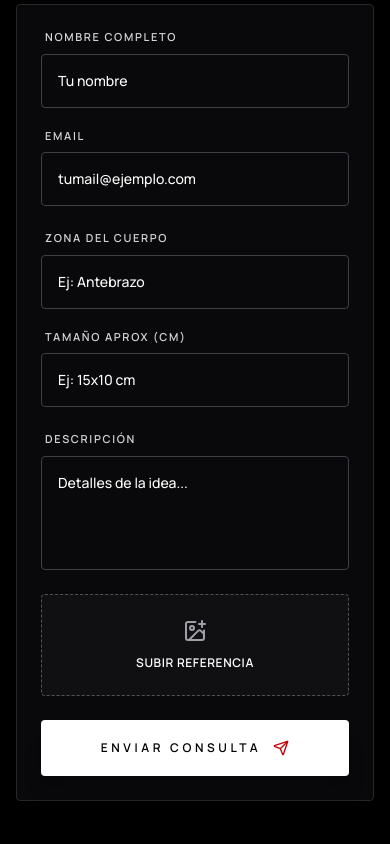
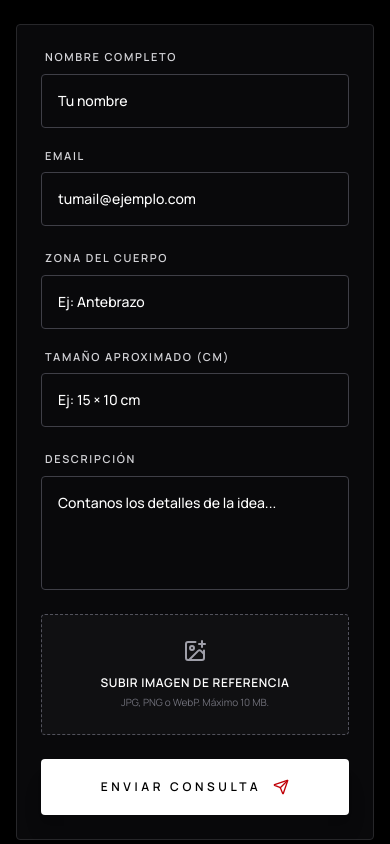
Before and after one commit to MartuGallonetti/LeoAcrataInk, a React (Vite) app: page / in a window 390 px wide. Shown: the part 5500-6344 px from the top of the page. Built offline with nearby package versions, Linux system fonts and the light colour scheme; the HTML template or start-up script is replaced by a standard one.

Commit message:
mejora del formulario

```diff
--- a/src/components/sections/Contact.jsx
+++ b/src/components/sections/Contact.jsx
@@ -1,193 +1,490 @@
-import { useState, useRef } from 'react'
+import { useState } from 'react'
 import { motion, AnimatePresence } from 'framer-motion'
-import { X, Send, CheckCircle2, Loader2, ImagePlus, AlertCircle, Instagram } from 'lucide-react'
+import {
+  X,
+  Send,
+  CheckCircle2,
+  Loader2,
+  ImagePlus,
+  AlertCircle,
+  Instagram,
+} from 'lucide-react'
 import emailjs from '@emailjs/browser'
 
-// ESTILOS
+const MAX_FILE_SIZE = 10 * 1024 * 1024
+const FILE_INPUT_ID = 'file-upload-input'
+
 const inputStyle = {
-  WebkitBoxShadow: "0 0 0px 1000px #09090b inset",
-  WebkitTextFillColor: "white",
-  caretColor: "white"
+  WebkitBoxShadow: '0 0 0px 1000px #09090b inset',
+  WebkitTextFillColor: 'white',
+  caretColor: 'white',
 }
 
-const InputBase = ({ label, ...props }) => (
-  <div className="flex flex-col gap-2 group">
-    <label className="text-[11px] font-black uppercase tracking-[0.15em] text-zinc-300 ml-1">
+const initialForm = {
+  nombre: '',
+  email: '',
+  zona: '',
+  tamano: '',
+  mensaje: '',
+  files: [],
+}
+
+const InputBase = ({ label, id, ...props }) => (
+  <div className="group flex flex-col gap-2">
+    <label
+      htmlFor={id}
+      className="ml-1 text-[11px] font-black uppercase tracking-[0.15em] text-zinc-300"
+    >
       {label}
     </label>
+
     <input
       {...props}
+      id={id}
       style={inputStyle}
-      className="w-full bg-zinc-950 border border-zinc-700 rounded-sm px-4 py-4 text-sm text-white font-medium
-                placeholder:text-zinc-600
-                focus:outline-none focus:border-red-600 focus:ring-1 focus:ring-red-900
-                transition-all appearance-none"
+      className="w-full appearance-none rounded-sm border border-zinc-700 bg-zinc-950 px-4 py-4 text-sm font-medium text-white transition-all placeholder:text-zinc-600 focus:border-red-600 focus:outline-none focus:ring-1 focus:ring-red-900"
     />
   </div>
 )
 
 export default function Contact() {
-  const formRef = useRef()
-  const fileInputId = "file-upload-input"
   const [loading, setLoading] = useState(false)
   const [loadingText, setLoadingText] = useState('')
   const [status, setStatus] = useState(null)
+  const [fileError, setFileError] = useState('')
+  const [form, setForm] = useState(initialForm)
 
-  const [form, setForm] = useState({
-    nombre: '', email: '', zona: '', tamano: '', mensaje: '', files: []
-  })
+  const updateField = (field, value) => {
+    setForm((currentForm) => ({
+      ...currentForm,
+      [field]: value,
+    }))
+  }
 
-  // FOTOS
-  const handleFileChange = (e) => {
-    if (e.target.files && e.target.files.length > 0) {
-      const file = e.target.files[0];
-      if (file.size > 10 * 1024 * 1024) {
-        alert("La foto es muy pesada (Máx 10MB).");
-        return;
-      }
-      setForm(prev => ({ ...prev, files: [file] }));
+  const resetFileInput = () => {
+    const fileInput = document.getElementById(FILE_INPUT_ID)
+
+    if (fileInput) {
+      fileInput.value = ''
     }
   }
 
-  const removeFile = () => {
-    setForm(prev => ({ ...prev, files: [] }));
-    const input = document.getElementById(fileInputId);
-    if (input) input.value = "";
+  const handleFileChange = (event) => {
+    const file = event.target.files?.[0]
+
+    setFileError('')
+
+    if (!file) {
+      return
+    }
+
+    if (!file.type.startsWith('image/')) {
+      setFileError('El archivo seleccionado debe ser una imagen.')
+      resetFileInput()
+      return
+    }
+
+    if (file.size > MAX_FILE_SIZE) {
+      setFileError('La imagen supera el máximo permitido de 10 MB.')
+      resetFileInput()
+      return
+    }
+
+    setForm((currentForm) => ({
+      ...currentForm,
+      files: [file],
+    }))
   }
 
-  // ---- CLAVES CLOUDINARY ------
-    const uploadToCloudinary = async (file) => {
-    const formData = new FormData();
-    formData.append("file", file);
-    formData.append("upload_preset", "alrp7v6n"); // TU PRESET
-    const cloudName = "dfofi41bh"; // <--- CAMBIAR POR TU CLOUD NAME
+  const removeFile = () => {
+    setForm((currentForm) => ({
+      ...currentForm,
+      files: [],
+    }))
 
-    try {
-      const response = await fetch(`https://api.cloudinary.com/v1_1/${cloudName}/image/upload`, { method: "POST", body: formData });
-      if (!response.ok) throw new Error("Error Cloudinary");
-      const data = await response.json();
-      return data.secure_url;
-    } catch (error) {
-      console.error(error);
-      throw error;
+    setFileError('')
+    resetFileInput()
+  }
+
+  const uploadToCloudinary = async (file) => {
+    const formData = new FormData()
+
+    formData.append('file', file)
+    formData.append('upload_preset', 'alrp7v6n')
+
+    const cloudName = 'dfofi41bh'
+    const uploadUrl = `https://api.cloudinary.com/v1_1/${cloudName}/image/upload`
+
+    const response = await fetch(uploadUrl, {
+      method: 'POST',
+      body: formData,
+    })
+
+    if (!response.ok) {
+      throw new Error('Cloudinary no pudo subir la imagen.')
     }
-  };
-// -----CLAVES EMAILJS-----
-  const handleSubmit = async (e) => {
-    e.preventDefault()
+
+    const data = await response.json()
+
+    if (!data.secure_url) {
+      throw new Error('Cloudinary no devolvió una URL válida.')
+    }
+
+    return data.secure_url
+  }
+
+  const handleSubmit = async (event) => {
+    event.preventDefault()
+
+    if (loading) {
+      return
+    }
+
     setLoading(true)
+    setLoadingText('Preparando consulta...')
+    setStatus(null)
+    setFileError('')
+
     const serviceId = 'service_c4273bg'
     const templateId = 'template_javeiqu'
     const publicKey = 'pvDY7rIDJypYZqU6H'
 
     try {
-      let imageUrl = "Sin adjunto";
+      let imageUrl = ''
+
       if (form.files.length > 0) {
-        setLoadingText('Subiendo foto...');
-        imageUrl = await uploadToCloudinary(form.files[0]);
+        setLoadingText('Subiendo imagen...')
+        imageUrl = await uploadToCloudinary(form.files[0])
       }
 
-      const templateParams = { ...form, imagen_url: imageUrl };
-      setLoadingText('Enviando...');
-      await emailjs.send(serviceId, templateId, templateParams, publicKey);
+      const templateParams = {
+        nombre: form.nombre.trim(),
+        email: form.email.trim(),
+        zona: form.zona.trim(),
+        tamano: form.tamano.trim(),
+        mensaje: form.mensaje.trim(),
+        has_image: Boolean(imageUrl),
+        imagen_url: imageUrl,
+      }
 
-      setLoading(false); setStatus('success');
-      setForm({ nombre: '', email: '', zona: '', tamano: '', mensaje: '', files: [] });
-    } catch {
-      setLoading(false); setStatus('error');
+      setLoadingText('Enviando consulta...')
+
+      await emailjs.send(
+        serviceId,
+        templateId,
+        templateParams,
+        publicKey,
+      )
+
+      setForm(initialForm)
+      resetFileInput()
+      setStatus('success')
+    } catch (error) {
+      console.error('No se pudo enviar la consulta:', error)
+      setStatus('error')
+    } finally {
+      setLoading(false)
+      setLoadingText('')
     }
   }
 
   return (
-    <section id="contact" className="relative py-20 px-4 bg-black border-t border-zinc-900 overflow-hidden min-h-screen flex flex-col items-center justify-center">
+    <section
+      id="contact"
+      className="relative flex min-h-screen flex-col items-center justify-center overflow-hidden border-t border-zinc-900 bg-black px-4 py-20"
+    >
+      <div className="relative z-10 mx-auto w-full max-w-4xl">
+        <div className="mb-10 text-center">
+          <h2 className="mb-3 text-[11px] font-black uppercase tracking-[0.4em] text-red-600">
+            Contacto
+          </h2>
 
-      <div className="max-w-4xl w-full mx-auto relative z-10">
+          <h3 className="mb-3 font-serif text-4xl text-white md:text-5xl">
+            PRESUPUESTOS
+          </h3>
 
-        <div className="text-center mb-10">
-          <h2 className="text-red-600 tracking-[0.4em] text-[11px] font-black uppercase mb-3">CONTACTO</h2>
-          <h3 className="text-4xl md:text-5xl font-serif text-white mb-3">PRESUPUESTOS</h3>
-          <p className="text-zinc-300 text-sm font-medium max-w-sm mx-auto">
-            Completá todos los datos para cotizar tu idea.
+          <p className="mx-auto max-w-sm text-sm font-medium text-zinc-300">
+            Completá los datos y, si querés, agregá una imagen de referencia.
           </p>
         </div>
 
-        <div className="bg-zinc-950 border border-zinc-800 rounded-sm p-6 md:p-8 shadow-2xl relative">
-
-          <form ref={formRef} onSubmit={handleSubmit} className="space-y-6 relative z-10">
+        <div className="relative rounded-sm border border-zinc-800 bg-zinc-950 p-6 shadow-2xl md:p-8">
+          <form
+            onSubmit={handleSubmit}
+            className="relative z-10 space-y-6"
+          >
             <AnimatePresence>
               {status === 'success' && (
-                <motion.div initial={{ opacity: 0 }} animate={{ opacity: 1 }} exit={{ opacity: 0 }} className="absolute inset-0 z-50 bg-black/95 flex flex-col items-center justify-center text-center p-6 backdrop-blur-sm">
-                  <motion.div initial={{ scale: 0.8 }} animate={{ scale: 1 }}>
-                    <CheckCircle2 className="text-green-500 mb-5 mx-auto" size={60} />
-                    <h3 className="text-3xl font-serif text-white mb-3">¡Enviado!</h3>
-                    <p className="text-zinc-300 text-sm mb-8">Leo te responderá pronto.</p>
-                    <button type="button" onClick={() => setStatus(null)} className="bg-white text-black px-8 py-3 rounded-full text-xs font-bold uppercase tracking-widest">Cerrar</button>
+                <motion.div
+                  initial={{ opacity: 0 }}
+                  animate={{ opacity: 1 }}
+                  exit={{ opacity: 0 }}
+                  role="status"
+                  aria-live="polite"
+                  className="absolute inset-0 z-50 flex flex-col items-center justify-center bg-black/95 p-6 text-center backdrop-blur-sm"
+                >
+                  <motion.div
+                    initial={{ scale: 0.8 }}
+                    animate={{ scale: 1 }}
+                  >
+                    <CheckCircle2
+                      className="mx-auto mb-5 text-green-500"
+                      size={60}
+                    />
+
+                    <h3 className="mb-3 font-serif text-3xl text-white">
+                      ¡Enviado!
+                    </h3>
+
+                    <p className="mb-8 text-sm text-zinc-300">
+                      La consulta llegó correctamente. Leo te responderá pronto.
+                    </p>
+
+                    <button
+                      type="button"
+                      onClick={() => setStatus(null)}
+                      className="rounded-full bg-white px-8 py-3 text-xs font-bold uppercase tracking-widest text-black transition-colors hover:bg-zinc-200"
+                    >
+                      Cerrar
+                    </button>
                   </motion.div>
                 </motion.div>
               )}
             </AnimatePresence>
 
-            <div className="grid grid-cols-1 md:grid-cols-2 gap-5">
-              <InputBase label="Nombre Completo" name="nombre" value={form.nombre} onChange={(e) => setForm({...form, nombre: e.target.value})} placeholder="Tu nombre" required />
-              <InputBase label="Email" type="email" name="email" value={form.email} onChange={(e) => setForm({...form, email: e.target.value})} placeholder="tumail@ejemplo.com" required />
+            <div className="grid grid-cols-1 gap-5 md:grid-cols-2">
+              <InputBase
+                id="contact-name"
+                label="Nombre completo"
+                name="nombre"
+                autoComplete="name"
+                value={form.nombre}
+                onChange={(event) =>
+                  updateField('nombre', event.target.value)
+                }
+                placeholder="Tu nombre"
+                disabled={loading}
+                required
+              />
+
+              <InputBase
+                id="contact-email"
+                label="Email"
+                type="email"
+                name="email"
+                autoComplete="email"
+                value={form.email}
+                onChange={(event) =>
+                  updateField('email', event.target.value)
+                }
+                placeholder="tumail@ejemplo.com"
+                disabled={loading}
+                required
+              />
             </div>
 
-            <div className="grid grid-cols-1 md:grid-cols-2 gap-5">
-              <InputBase label="Zona del Cuerpo" name="zona" value={form.zona} onChange={(e) => setForm({...form, zona: e.target.value})} placeholder="Ej: Antebrazo" required />
-              <InputBase label="Tamaño Aprox (cm)" name="tamano" value={form.tamano} onChange={(e) => setForm({...form, tamano: e.target.value})} placeholder="Ej: 15x10 cm" required />
+            <div className="grid grid-cols-1 gap-5 md:grid-cols-2">
+              <InputBase
+                id="contact-zone"
+                label="Zona del cuerpo"
+                name="zona"
+                value={form.zona}
+                onChange={(event) =>
+                  updateField('zona', event.target.value)
+                }
+                placeholder="Ej: Antebrazo"
+                disabled={loading}
+                required
+              />
+
+              <InputBase
+                id="contact-size"
+                label="Tamaño aproximado (cm)"
+                name="tamano"
+                value={form.tamano}
+                onChange={(event) =>
+                  updateField('tamano', event.target.value)
+                }
+                placeholder="Ej: 15 × 10 cm"
+                disabled={loading}
+                required
+              />
             </div>
 
             <div className="flex flex-col gap-2">
-              <label className="text-[11px] font-black uppercase tracking-[0.15em] text-zinc-300 ml-1">Descripción</label>
-              <textarea name="mensaje" rows={4} value={form.mensaje} onChange={(e) => setForm({...form, mensaje: e.target.value})} style={inputStyle} className="w-full bg-zinc-950 border border-zinc-700 rounded-sm px-4 py-4 text-sm text-white font-medium focus:outline-none focus:border-red-600 transition-all resize-none appearance-none" placeholder="Detalles de la idea..." required />
+              <label
+                htmlFor="contact-message"
+                className="ml-1 text-[11px] font-black uppercase tracking-[0.15em] text-zinc-300"
+              >
+                Descripción
+              </label>
+
+              <textarea
+                id="contact-message"
+                name="mensaje"
+                rows={4}
+                value={form.mensaje}
+                onChange={(event) =>
+                  updateField('mensaje', event.target.value)
+                }
+                style={inputStyle}
+                className="w-full resize-none appearance-none rounded-sm border border-zinc-700 bg-zinc-950 px-4 py-4 text-sm font-medium text-white transition-all placeholder:text-zinc-600 focus:border-red-600 focus:outline-none focus:ring-1 focus:ring-red-900"
+                placeholder="Contanos los detalles de la idea..."
+                disabled={loading}
+                required
+              />
             </div>
 
             <div className="space-y-3">
-              <label htmlFor={fileInputId} className="w-full border border-dashed border-zinc-600 bg-zinc-900/50 rounded-sm p-6 flex flex-col items-center justify-center gap-3 hover:bg-zinc-900 transition-all cursor-pointer">
-                  <ImagePlus size={24} className="text-zinc-400"/>
-                  <p className="text-white text-xs font-bold uppercase tracking-wider">Subir Referencia</p>
+              <label
+                htmlFor={FILE_INPUT_ID}
+                className={`flex w-full flex-col items-center justify-center gap-3 rounded-sm border border-dashed p-6 transition-all ${
+                  loading
+                    ? 'cursor-not-allowed border-zinc-800 bg-zinc-900/30 opacity-60'
+                    : 'cursor-pointer border-zinc-600 bg-zinc-900/50 hover:border-zinc-500 hover:bg-zinc-900'
+                }`}
+              >
+                <ImagePlus
+                  size={24}
+                  className="text-zinc-400"
+                />
+
+                <div className="text-center">
+                  <p className="text-xs font-bold uppercase tracking-wider text-white">
+                    Subir imagen de referencia
+                  </p>
+
+                  <p className="mt-1 text-[10px] text-zinc-500">
+                    JPG, PNG o WebP. Máximo 10 MB.
+                  </p>
+                </div>
               </label>
-              <input id={fileInputId} type="file" accept="image/*" onChange={handleFileChange} className="hidden" />
+
+              <input
+                id={FILE_INPUT_ID}
+                type="file"
+                accept="image/jpeg,image/png,image/webp"
+                onChange={handleFileChange}
+                disabled={loading}
+                className="hidden"
+              />
+
+              {fileError && (
+                <div
+                  role="alert"
+                  className="flex items-center justify-center gap-2 text-sm text-red-400"
+                >
+                  <AlertCircle size={16} />
+                  <span>{fileError}</span>
+                </div>
+              )}
+
               {form.files.length > 0 && (
-                <div className="flex justify-center mt-3">
-                    <div className="bg-zinc-800 border border-zinc-600 text-white text-[10px] px-3 py-1.5 rounded-full flex items-center gap-2">
-                        <span className="max-w-[150px] truncate">{form.files[0].name}</span>
-                        <button type="button" onClick={removeFile} className="text-red-400 p-1"><X size={14} /></button>
-                    </div>
+                <div className="mt-3 flex justify-center">
+                  <div className="flex max-w-full items-center gap-2 rounded-full border border-zinc-600 bg-zinc-800 px-3 py-1.5 text-[10px] text-white">
+                    <CheckCircle2
+                      size={14}
+                      className="shrink-0 text-green-400"
+                    />
+
+                    <span className="max-w-[220px] truncate">
+                      {form.files[0].name}
+                    </span>
+
+                    <button
+                      type="button"
+                      onClick={removeFile}
+                      disabled={loading}
+                      aria-label="Eliminar imagen seleccionada"
+                      className="rounded-full p-1 text-red-400 transition-colors hover:bg-red-950 hover:text-red-300"
+                    >
+                      <X size={14} />
+                    </button>
+                  </div>
                 </div>
               )}
             </div>
 
-            <button type="submit" disabled={loading} className="w-full bg-white text-black py-5 rounded-sm uppercase tracking-[0.3em] text-xs font-black active:scale-[0.98] flex justify-center items-center gap-3 hover:bg-zinc-200 shadow-xl transition-all">
-              <span>{loading ? loadingText : 'Enviar Consulta'}</span>
-              {!loading && <Send size={16} className="text-red-700" />}
+            {status === 'error' && (
+              <div
+                role="alert"
+                aria-live="assertive"
+                className="flex items-start gap-3 rounded-sm border border-red-900/70 bg-red-950/30 p-4 text-sm text-red-200"
+              >
+                <AlertCircle
+                  size={20}
+                  className="mt-0.5 shrink-0 text-red-500"
+                />
+
+                <div>
+                  <p className="font-bold">
+                    No pudimos enviar la consulta.
+                  </p>
+
+                  <p className="mt-1 text-xs text-red-200/80">
+                    Tus datos siguen cargados. Revisá la conexión e intentá
+                    nuevamente.
+                  </p>
+                </div>
+              </div>
+            )}
+
+            <button
+              type="submit"
+              disabled={loading}
+              className="flex w-full items-center justify-center gap-3 rounded-sm bg-white py-5 text-xs font-black uppercase tracking-[0.3em] text-black shadow-xl transition-all hover:bg-zinc-200 active:scale-[0.98] disabled:cursor-not-allowed disabled:opacity-60 disabled:active:scale-100"
+            >
+              {loading ? (
+                <>
+                  <Loader2
+                    size={17}
+                    className="animate-spin text-red-700"
+                  />
+                  <span>{loadingText}</span>
+                </>
+              ) : (
+                <>
+                  <span>Enviar consulta</span>
+                  <Send
+                    size={16}
+                    className="text-red-700"
+                  />
+                </>
+              )}
             </button>
           </form>
         </div>
 
-        {/* === FOOTER CORRECTO === */}
         <footer className="mt-12 flex flex-col items-center gap-6 pb-10">
           <div className="flex items-center gap-6">
-
-            {/* Llama a la imagen desde la carpeta PUBLIC */}
             <img
               src="/logo.png"
-              alt="LA Logo"
-              className="w-32 h-32 object-contain brightness-110"
+              alt="Logo de Leo Acrata"
+              loading="lazy"
+              decoding="async"
+              className="h-32 w-32 object-contain brightness-110"
             />
 
-            <div className="h-8 w-px bg-zinc-800"></div>
+            <div
+              aria-hidden="true"
+              className="h-8 w-px bg-zinc-800"
+            />
 
-            <a href="https://instagram.com/leo_acrata" target="_blank" className="flex items-center gap-2 text-zinc-400 text-[11px] uppercase tracking-[0.2em] hover:text-white transition-all font-bold">
-              <Instagram size={18} /> @leo_acrata
+            <a
+              href="https://instagram.com/leo_acrata"
+              target="_blank"
+              rel="noreferrer"
+              className="flex items-center gap-2 text-[11px] font-bold uppercase tracking-[0.2em] text-zinc-400 transition-all hover:text-white"
+            >
+              <Instagram size={18} />
+              @leo_acrata
             </a>
           </div>
 
-          <p className="text-zinc-600 text-[10px] uppercase tracking-[0.15em] font-medium">
+          <p className="text-[10px] font-medium uppercase tracking-[0.15em] text-zinc-600">
             © 2026 Leo Acrata. Todos los derechos reservados.
           </p>
         </footer>
-
       </div>
     </section>
   )
```
